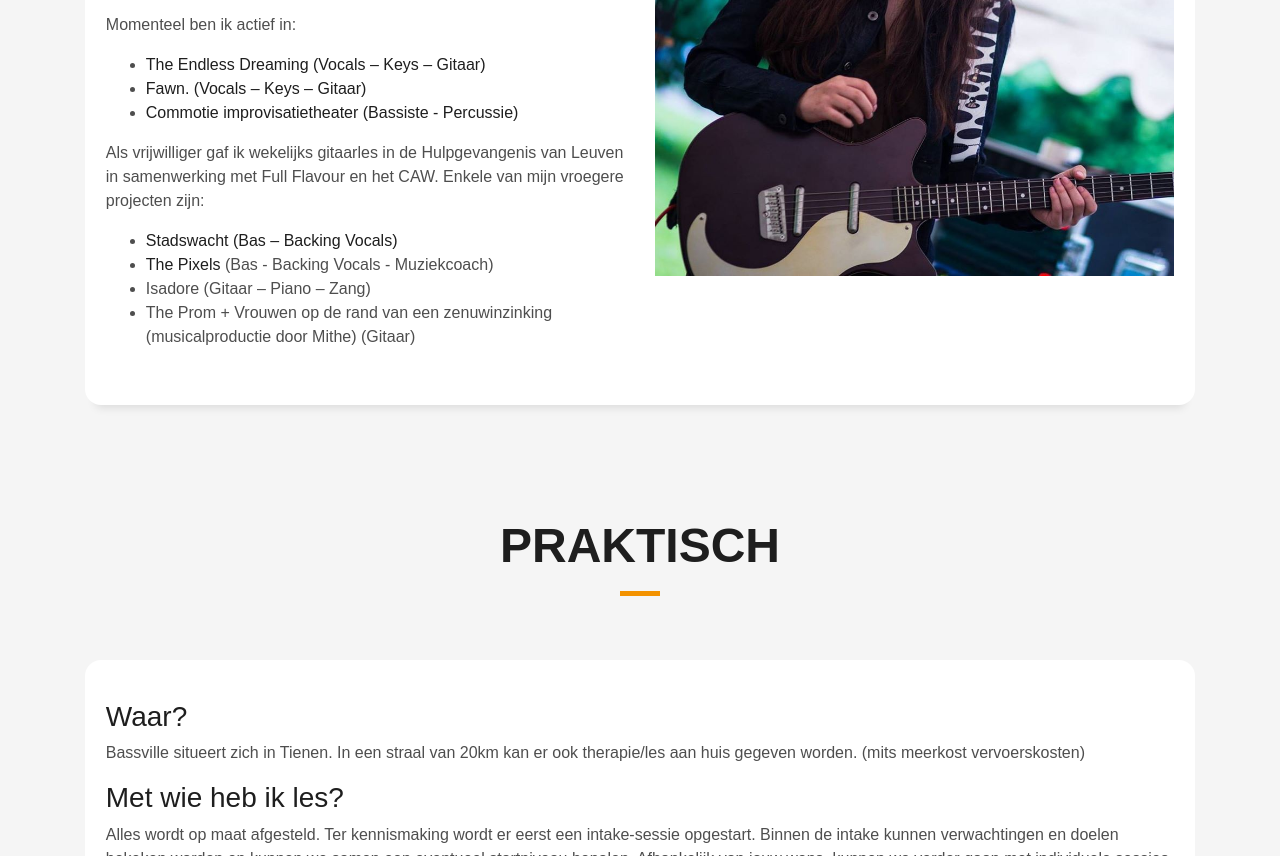
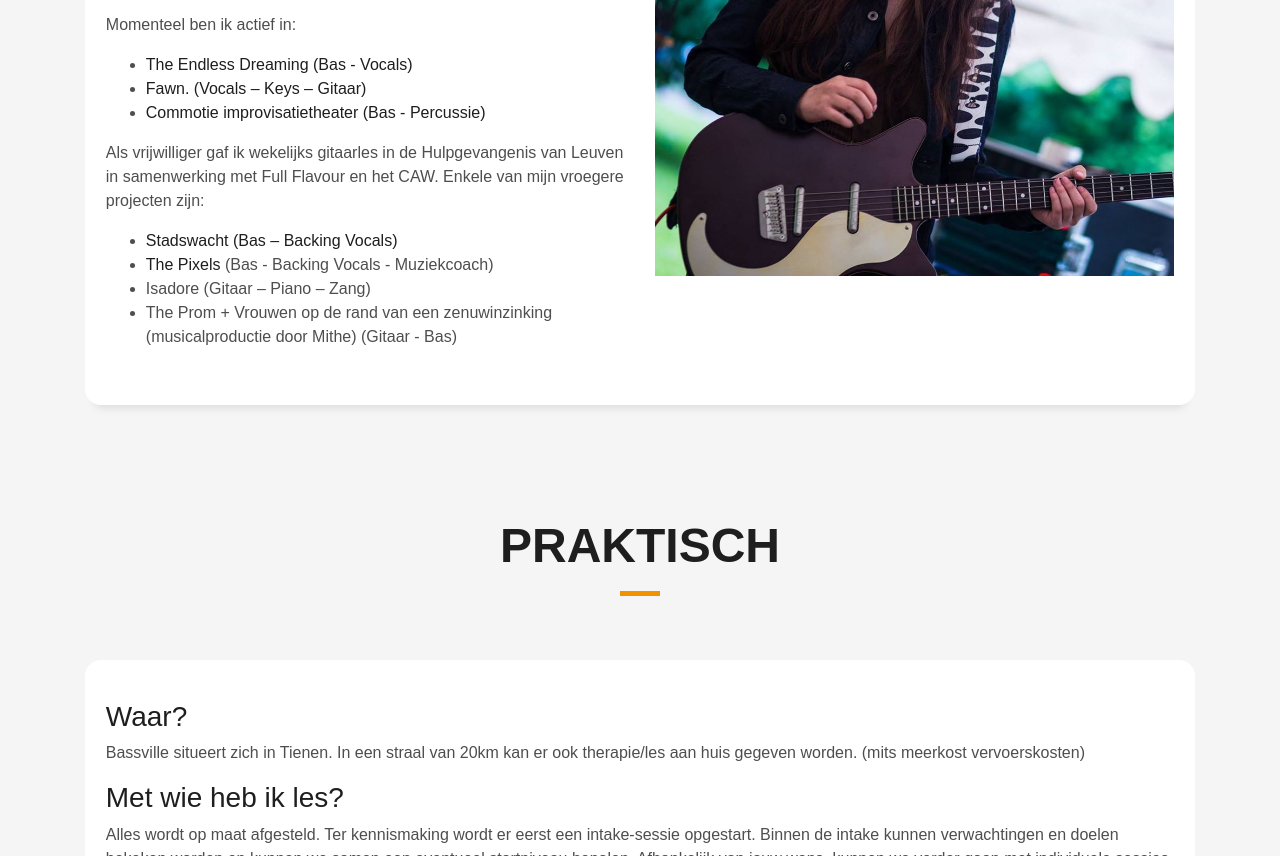
Before and after one commit to ingdas/bassville, a plain HTML site: page index.html in a window 1280 px wide. Shown: the part 3373-4229 px from the top of the page. Drawn offline with Linux system fonts and the light colour scheme; files whose address does not match are found by name; a web font is replaced by a local one.

Commit message:
Instrumenten

```diff
--- a/index.html
+++ b/index.html
@@ -233,9 +233,9 @@ Mijn naam is Freya Dasseville, en ik ben afgestudeerd in 2017 als Master in de m
 Momenteel ben ik actief in:
                                     </p>
                                     <ul class="">
-                                        <li><a href="https://open.spotify.com/artist/3LC3sJQvfzJ0TY6qA9ALQ2" target="_blank">The Endless Dreaming (Vocals – Keys – Gitaar)</a></li>
+                                        <li><a href="https://open.spotify.com/artist/3LC3sJQvfzJ0TY6qA9ALQ2" target="_blank">The Endless Dreaming (Bas - Vocals)</a></li>
                                         <li><a href="https://open.spotify.com/artist/1cQEDhGCdstuPqVqMjwtYu" target="_blank">Fawn. (Vocals – Keys – Gitaar)</a></li>
-                                        <li><a href="https://commotie.art" target="_blank">Commotie improvisatietheater (Bassiste - Percussie)</a></li>
+                                        <li><a href="https://commotie.art" target="_blank">Commotie improvisatietheater (Bas - Percussie)</a></li>
                                     </ul>
                                     <p class="">
                                         Als vrijwilliger gaf ik wekelijks gitaarles in de Hulpgevangenis van Leuven in samenwerking met Full Flavour en het CAW. Enkele van mijn vroegere projecten zijn:
@@ -244,7 +244,7 @@ Momenteel ben ik actief in:
                                         <li><a href="https://open.spotify.com/artist/2VKZpiVs4VUJQMvBvTvlCh?si=hhV353xZTnOGAxIcMBiA7Q" target="_blank">Stadswacht (Bas – Backing Vocals)</a></li>
                                         <li><a href="https://www.thepixels.be" target="_blank">The Pixels</a> (Bas - Backing Vocals - Muziekcoach)</li>
                                         <li>Isadore</a> (Gitaar – Piano – Zang)</li>
-                                        <li>The Prom + Vrouwen op de rand van een zenuwinzinking (musicalproductie door Mithe)</a> (Gitaar)</li>
+                                        <li>The Prom + Vrouwen op de rand van een zenuwinzinking (musicalproductie door Mithe)</a> (Gitaar - Bas)</li>
                                     </ul>
                                 </div>
                             </div>
```
